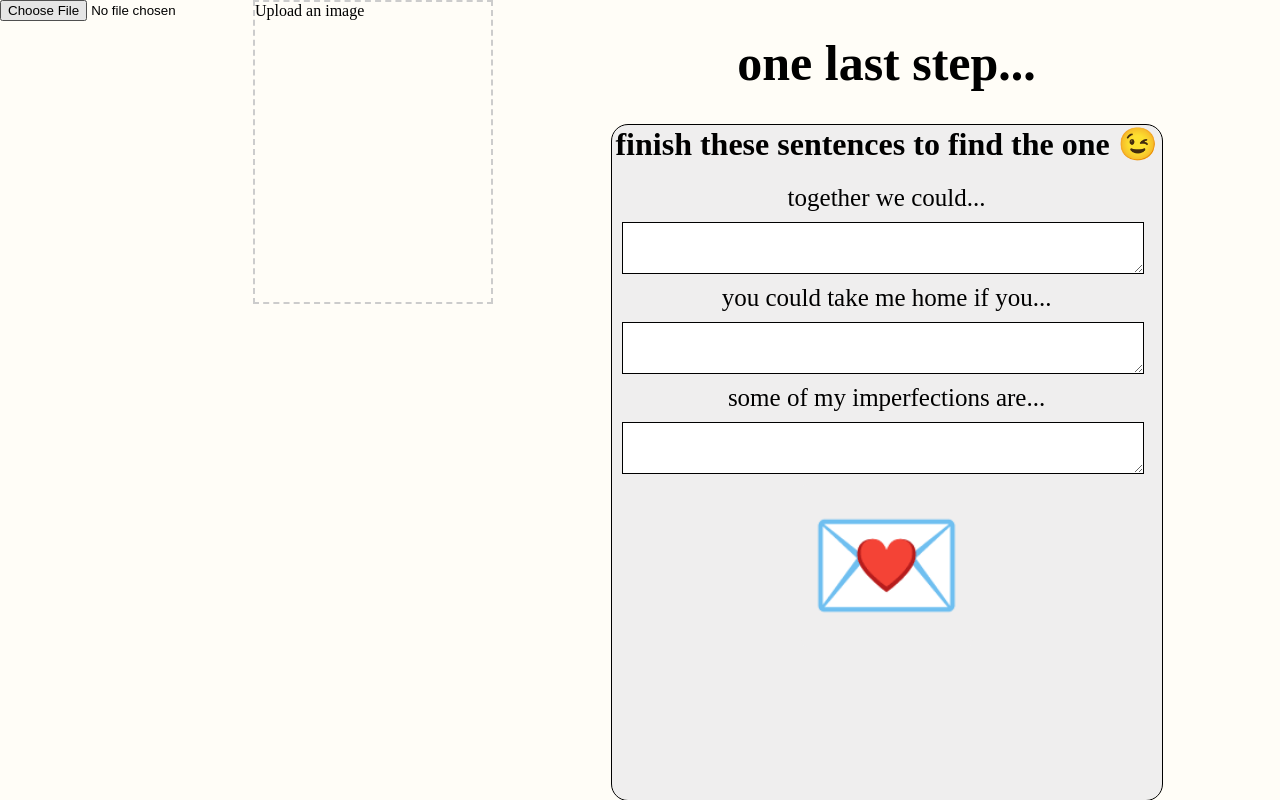
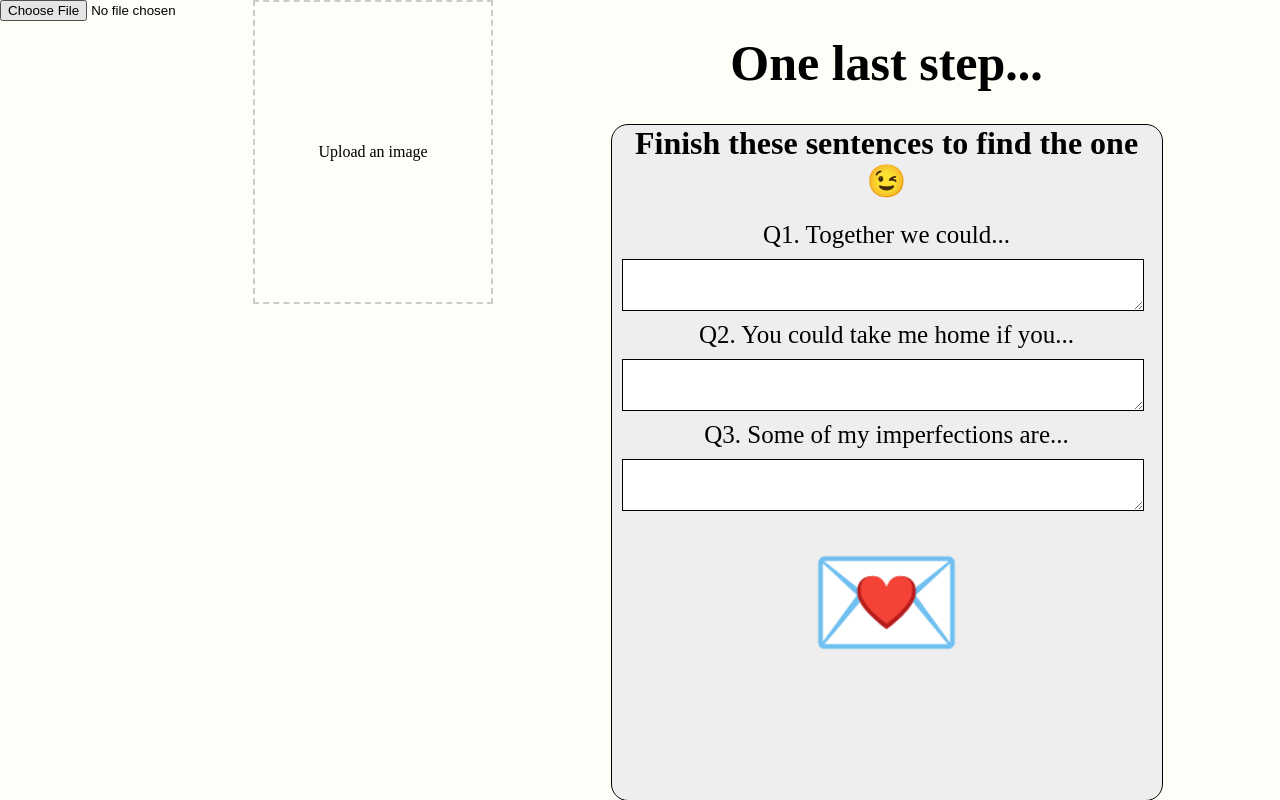
Before and after one commit to ja9-z/hoos-thrifty, a React (Create React App) app: page /seller in a window 1280 px wide. Built offline with nearby package versions, Linux system fonts and the light colour scheme.

Commit message:
fixed itemInfo position

```diff
--- a/src/pages/MainScreen.css
+++ b/src/pages/MainScreen.css
@@ -109,6 +109,7 @@
     height: stretch;
     margin: 4vh 4vh;
     position: absolute;
+    top: 125px;
 
 }
 
--- a/src/pages/SellerScreen.js
+++ b/src/pages/SellerScreen.js
@@ -20,38 +20,41 @@ const SellerScreen =() =>{
 
   return (
     <div class = "container">
-      <input type="file" onChange={handleImageChange} accept="image/*" />
-      <div
+
+        <input type="file" onChange={handleImageChange} accept="image/*" />
+        <div
         style={{
             width: "300px", // Set the box width
             height: "300px", // Set the box height
             border: "2px dashed #ccc", // Add a dashed border to the box
-            display: "block",
+            display: "flex",
+            flexDirection: "column",
             alignItems: "center",
             justifyContent: "center",
             backgroundImage: image ? `url(${image})` : "none",
             backgroundSize: "cover",
+            boxShadow: image ? "0 4px 10px rgba(0, 0, 0, 0.1)" : "none",
             backgroundPosition: "center",
         }}
-      >
+        >
         {!image && <span>Upload an image</span>} {/* Placeholder text */}
-      </div>
+        </div>
         <div class = "main-container">
-            <h1 class = "header">one last step...</h1>
+            <h1 class = "header">One last step...</h1>
         <div class = "form">
-            <h1 class = "formHeader">finish these sentences to find the one 😉</h1>
+            <h1 class = "formHeader">Finish these sentences to find the one 😉</h1>
             <form>
-                <label class = "question1Label"> together we could...</label>
+                <label class = "question1Label">Q1. Together we could...</label>
                 <textarea class = "question1"
                     required
                 >
                 </textarea>
-                <label class = "question2Label"> you could take me home if you...</label>
+                <label class = "question2Label">Q2. You could take me home if you...</label>
                 <textarea class ="question2"
                     required
                 >
                 </textarea>
-                <label class = "question3Label"> some of my imperfections are...</label>
+                <label class = "question3Label">Q3. Some of my imperfections are...</label>
                 <textarea class ="question3"
                     required
                 >
```
